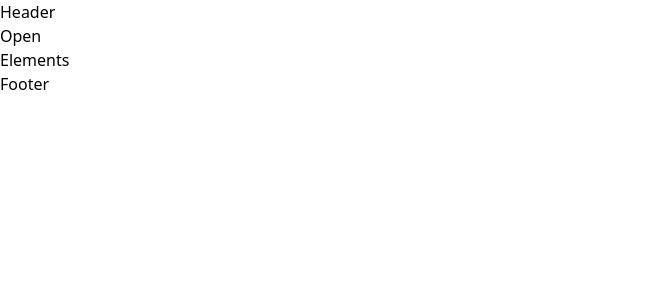
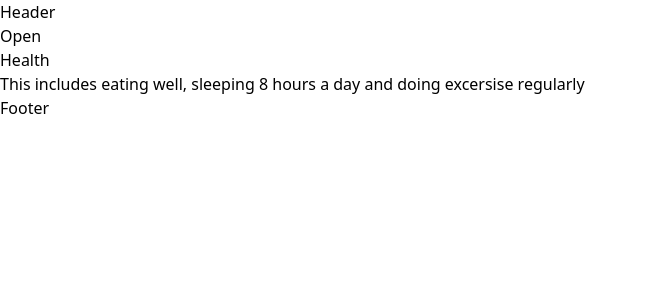
Before and after one commit to thieves-guild/ego, a React (Vite) app: page /elements in a window 1280 px wide. Shown: the top 300 px of the page, without its empty margins (0-648 px from the left). Built offline with nearby package versions, Linux system fonts and the light colour scheme.

Commit message:
Simulating the addElement workflow

```diff
--- a/src/app.tsx
+++ b/src/app.tsx
@@ -21,4 +21,4 @@ const App = () => {
   )
 }
 
-export default App
+export default App;
--- a/src/pages/elements.tsx
+++ b/src/pages/elements.tsx
@@ -1,8 +1,22 @@
-import React from 'react'
+import { useState } from "react"
 
 const Elements = () => {
+  const [elements, setElements] = useState([{
+    title: 'Health',
+    description: 'This includes eating well, sleeping 8 hours a day and doing excersise regularly'
+  }])
+
   return (
-    <div>Elements</div>
+    <div>
+      {elements.map((element) => {
+        return (
+          <div className="w-40 h-40 border border-black">
+            <h1>{element.title}</h1>
+            <p>{element.description}</p>
+          </div>
+        )
+      })}
+    </div>
   )
 }
 
```
